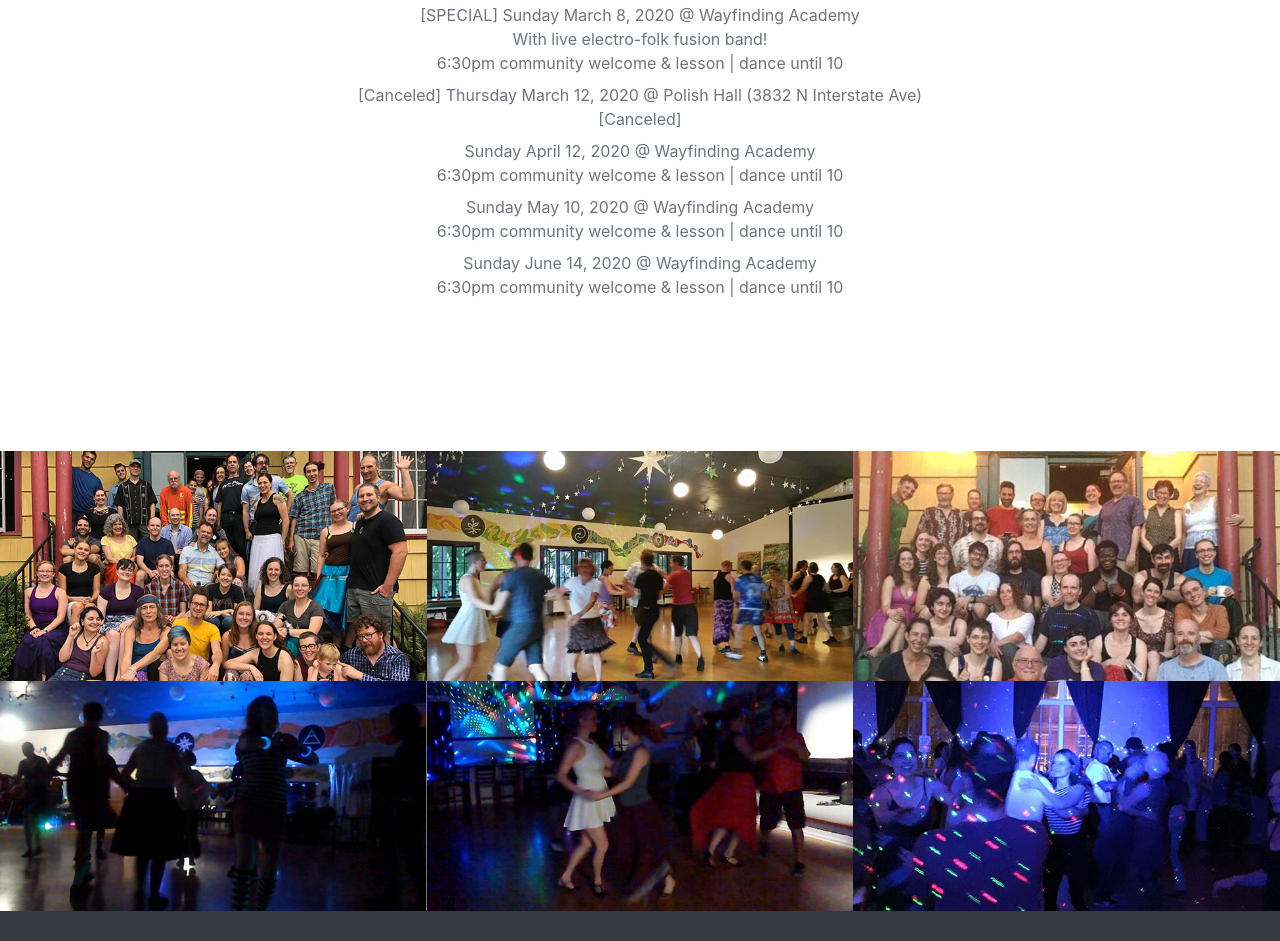
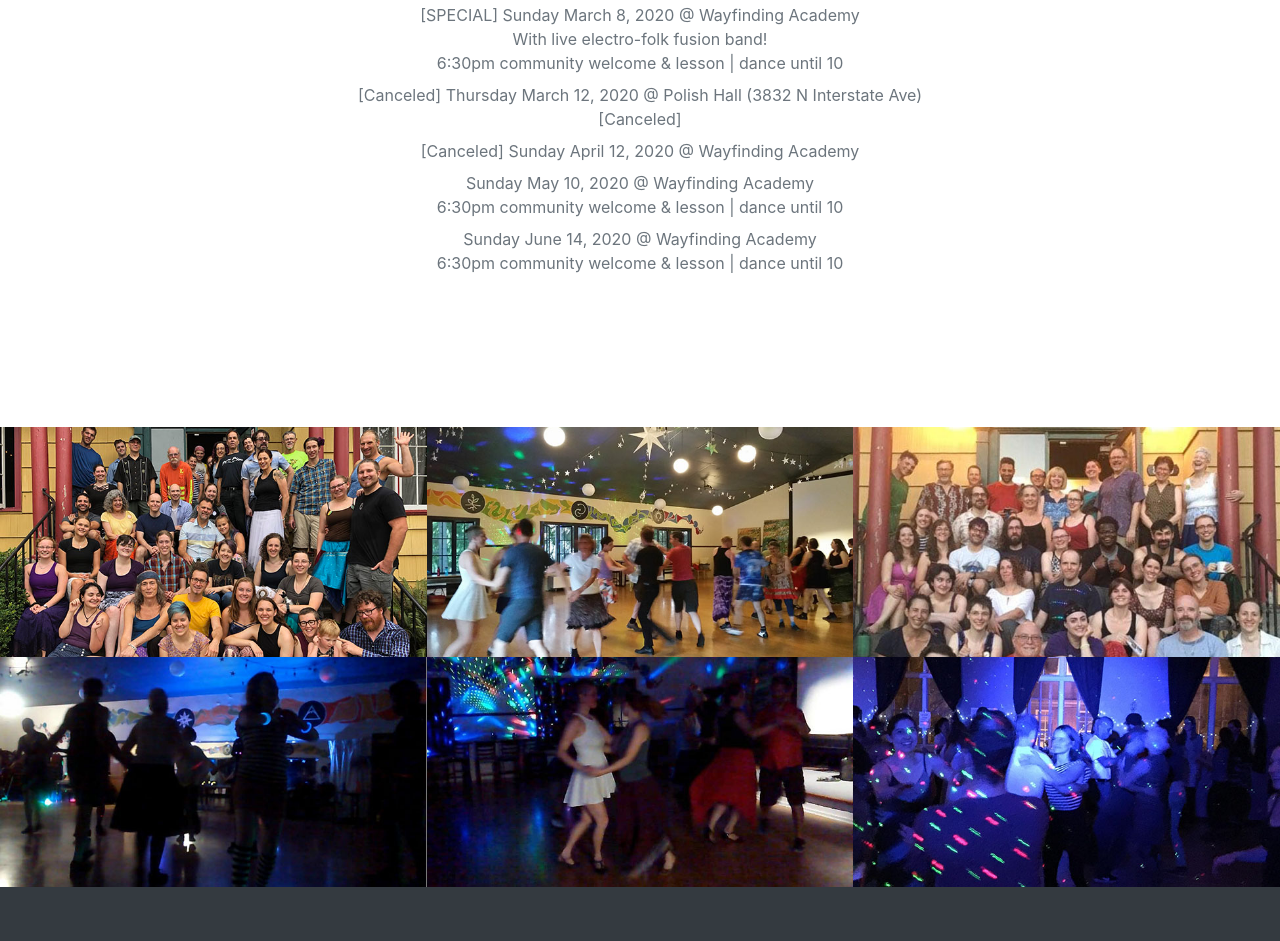
Before and after one commit to mgoren/contraremix, a website with bundled scripts: page index.html in a window 1280 px wide. Shown: the part 3195-4136 px from the top of the page. Built offline with nearby package versions, Linux system fonts and the light colour scheme; grey boxes are pictures that could not be loaded.

Commit message:
update calendar

```diff
--- a/index.html
+++ b/index.html
@@ -163,11 +163,11 @@
                 </li>
                 <li class="text-muted mb-0 dance">
                   <span class="desktop-only">[Canceled] Thursday March 12, 2020 @ Polish Hall (3832 N Interstate Ave)<br>[Canceled]</span>
-                  <span class="mobile-only">Thu 3/12/20 <br>[Canceled] <br>Polish Hall (3832 N Interstate Ave)</span>
+                  <span class="mobile-only">Thu 3/12/20 <br>[Canceled] </span>
                 </li>
                 <li class="text-muted mb-0 dance">
-                  <span class="desktop-only">Sunday April 12, 2020 @ Wayfinding Academy <br>6:30pm community welcome & lesson | dance until 10</span>
-                  <span class="mobile-only">Sun 4/12/20 <br>6:30pm community welcome & lesson <br>dance until 10 <br>Wayfinding Academy</span>
+                  <span class="desktop-only">[Canceled] Sunday April 12, 2020 @ Wayfinding Academy</span>
+                  <span class="mobile-only">Sun 4/12/20 <br>[Canceled] </span>
                 </li>
                 <li class="text-muted mb-0 dance">
                   <span class="desktop-only">Sunday May 10, 2020 @ Wayfinding Academy <br>6:30pm community welcome & lesson | dance until 10</span>
```
